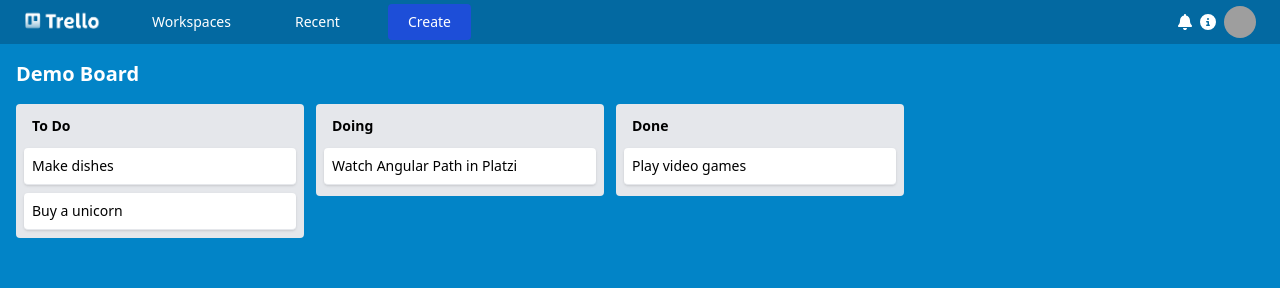
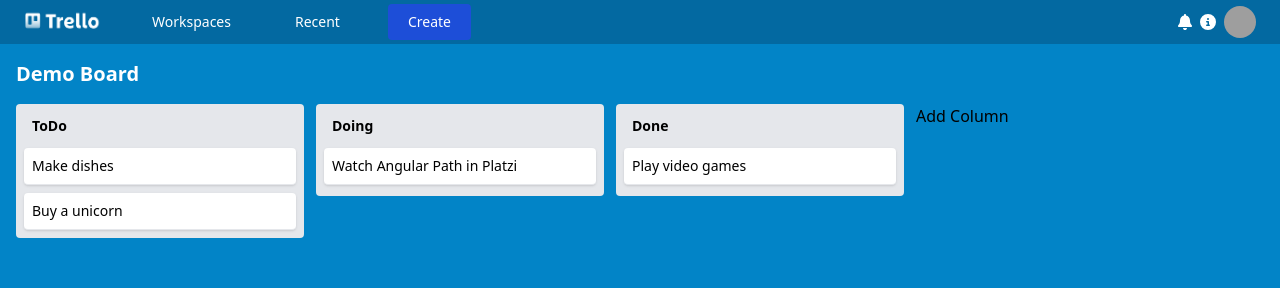
Before and after one commit to ernerdo/angular-trello, an Angular app: page /board in a window 1280 px wide. Shown: the top 288 px of the page. Built offline with nearby package versions, Linux system fonts and the light colour scheme; grey boxes are pictures that could not be loaded.

Commit message:
add columns to board

```diff
--- a/src/app/models/todo.model.ts
+++ b/src/app/models/todo.model.ts
@@ -2,3 +2,7 @@
   id: string;
   title: string;
 }
+export interface Column {
+  title: string;
+  todos: ToDo[];
+}
--- a/src/app/pages/board/board.component.html
+++ b/src/app/pages/board/board.component.html
@@ -1,23 +1,30 @@
 <div class="flex flex-col h-screen">
   <app-navbar></app-navbar>
   <div class="w-full grow bg-sky-600 px-4 pb-4">
+    <div class="flex flex-col h-full">
       <div>
         <h2 class="text-xl font-bold text-white my-4">Demo Board</h2>
       </div>
-    <div class="flex items-start w-full h-full" cdkDropListGroup>
-      <div class="rounded bg-gray-200 w-72 p-2 mr-3">
+      <div
+        class="flex grow items-start w-full h-full overflow-x-scroll"
+        cdkDropListGroup
+      >
+        <div
+          class="rounded bg-gray-200 w-72 p-2 mr-3 shrink-0"
+          *ngFor="let column of columns"
+        >
           <div class="flex justify-between py-1">
-          <h3 class="text-sm font-bold ml-2">To Do</h3>
+            <h3 class="text-sm font-bold ml-2">{{ column.title }}</h3>
           </div>
 
           <div
             class="text-sm mt-2 min-h-[2.5rem]"
             cdkDropList
             (cdkDropListDropped)="drop($event)"
-          [cdkDropListData]="todos"
+            [cdkDropListData]="column.todos"
           >
             <div
-            *ngFor="let todo of todos"
+              *ngFor="let todo of column.todos"
               cdkDrag
               class="bg-white shadow p-2 rounded mt-2 border-b border-x-gray-300 cursor-pointer hover:bg-gray-400"
             >
@@ -25,48 +32,8 @@
             </div>
           </div>
         </div>
-
-      <div class="rounded bg-gray-200 w-72 p-2 mr-3">
-        <div class="flex justify-between py-1">
-          <h3 class="text-sm font-bold ml-2">Doing</h3>
-        </div>
-
-        <div
-          class="text-sm mt-2 min-h-[2.5rem]"
-          cdkDropList
-          (cdkDropListDropped)="drop($event)"
-          [cdkDropListData]="doing"
-        >
-          <div
-            *ngFor="let todo of doing"
-            cdkDrag
-            class="bg-white shadow p-2 rounded mt-2 border-b border-x-gray-300 cursor-pointer hover:bg-gray-400"
-          >
-            {{ todo.title }}
-          </div>
-        </div>
-      </div>
-
-      <div class="rounded bg-gray-200 w-72 p-2 mr-3">
-        <div class="flex justify-between py-1">
-          <h3 class="text-sm font-bold ml-2">Done</h3>
-        </div>
-
-        <div
-          class="text-sm mt-2 min-h-[2.5rem]"
-          cdkDropList
-          (cdkDropListDropped)="drop($event)"
-          [cdkDropListData]="done"
-        >
-          <div
-            *ngFor="let todo of done"
-            cdkDrag
-            class="bg-white shadow p-2 rounded mt-2 border-b border-x-gray-300 cursor-pointer hover:bg-gray-400"
-          >
-            {{ todo.title }}
+        <button class="shrink-0" (click)="addColumn()">Add Column</button>
       </div>
     </div>
   </div>
 </div>
-  </div>
-</div>
--- a/src/app/pages/board/board.component.ts
+++ b/src/app/pages/board/board.component.ts
@@ -5,7 +5,7 @@
   transferArrayItem,
 } from '@angular/cdk/drag-drop';
 
-import { ToDo } from '../../models/todo.model';
+import { Column, ToDo } from '../../models/todo.model';
 
 @Component({
   selector: 'app-board',
@@ -25,7 +25,10 @@
   ],
 })
 export class BoardComponent implements OnInit {
-  todos: ToDo[] = [
+  columns: Column[] = [
+    {
+      title: 'ToDo',
+      todos: [
         {
           id: '1',
           title: 'Make dishes',
@@ -34,21 +37,31 @@
           id: '2',
           title: 'Buy a unicorn',
         },
-  ];
-
-  doing: ToDo[] = [
+      ],
+    },
+    {
+      title: 'Doing',
+      todos: [
         {
           id: '3',
           title: 'Watch Angular Path in Platzi',
         },
-  ];
-
-  done: ToDo[] = [
+      ],
+    },
+    {
+      title: 'Done',
+      todos: [
         {
           id: '4',
           title: 'Play video games',
         },
+      ],
+    },
   ];
+
+  todos: ToDo[] = [];
+  doing: ToDo[] = [];
+  done: ToDo[] = [];
 
   constructor() {}
 
@@ -70,4 +83,10 @@
       );
     }
   }
+  addColumn() {
+    this.columns.push({
+      title: 'New Column',
+      todos: [],
+    });
   }
+}
```
Lines whose indentation alone changed are shown as unchanged.
